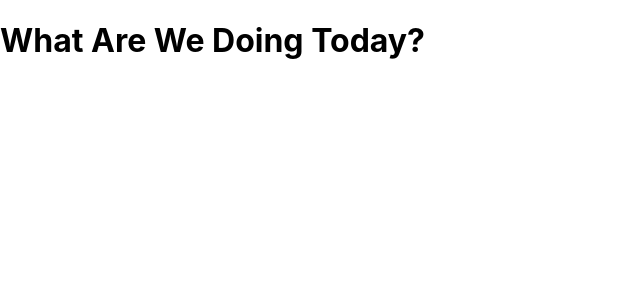
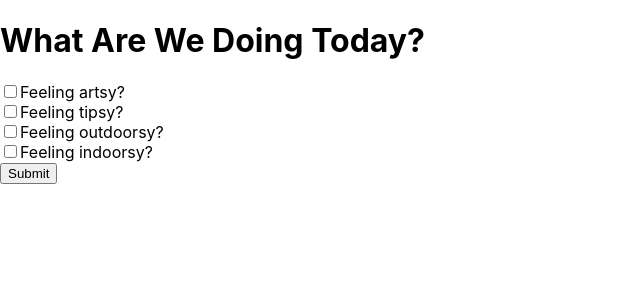
Before and after one commit to WhatAreWeDoingToday/WhatAreWeDoingToday, a React (Create React App) app: page / in a window 1280 px wide. Shown: the top 300 px of the page, without its empty margins (0-640 px from the left). Built offline with nearby package versions, Linux system fonts and the light colour scheme.

Commit message:
Add checkboxes attached to state

```diff
--- a/src/App.js
+++ b/src/App.js
@@ -1,13 +1,11 @@
 // import logo from './logo.svg';
 import React from 'react';
 import AllRoutes from './components/AllRoutes';
-import Header from './components/Header';
 import './styling/App.css';
 
 function App() {
   return (
     <div>
-      <Header />
       <AllRoutes />
       {/* footer here */}
     </div>
--- a/src/components/AllRoutes.js
+++ b/src/components/AllRoutes.js
@@ -1,11 +1,11 @@
 import React from 'react';
 import { Routes, Route } from 'react-router-dom';
-import Main from './Main';
+import WelcomePage from './WelcomePage';
 
 const AllRoutes = () => {
   return (
     <Routes>
-      <Route path="/" element={<Main />} />
+      <Route path="/" element={<WelcomePage />} />
       {/* //specific activity route */}
     </Routes>
   );
--- /dev/null
+++ b/src/components/Checkboxes.js
@@ -0,0 +1,65 @@
+import React, { useState } from 'react';
+
+const Checkboxes = () => {
+  const [art, setArt] = useState(false);
+  const [alcohol, setAlcohol] = useState(false);
+  const [outdoor, setOutdoor] = useState(false);
+  const [indoor, setIndoor] = useState(false);
+
+  const handleSubmit = (event) => {
+    event.preventDefault();
+
+    //create list from state
+
+    //move to next page
+  };
+
+  console.log('art', art);
+  console.log('alcohol', alcohol);
+  console.log('outdoor', outdoor);
+  console.log('indoor', indoor);
+
+  return (
+    <form onSubmit={(e) => handleSubmit(e)}>
+      <div>
+        <input
+          type="checkbox"
+          id="artsy"
+          checked={art}
+          onChange={() => setArt(!art)}
+        />
+        <label htmlFor="artsy">Feeling artsy?</label>
+      </div>
+      <div>
+        <input
+          type="checkbox"
+          id="alcohol"
+          checked={alcohol}
+          onChange={() => setAlcohol(!alcohol)}
+        />
+        <label htmlFor="alcohol">Feeling tipsy?</label>
+      </div>
+      <div>
+        <input
+          type="checkbox"
+          id="outdoorsy"
+          checked={outdoor}
+          onChange={() => setOutdoor(!outdoor)}
+        />
+        <label htmlFor="outdoorsy">Feeling outdoorsy?</label>
+      </div>
+      <div>
+        <input
+          type="checkbox"
+          id="indoorsy"
+          checked={indoor}
+          onChange={() => setIndoor(!indoor)}
+        />
+        <label htmlFor="indoorsy">Feeling indoorsy?</label>
+      </div>
+      <input type="submit" />
+    </form>
+  );
+};
+
+export default Checkboxes;
--- a/src/components/Main.js
+++ /dev/null
@@ -1,7 +0,0 @@
-import React from 'react';
-
-const Main = () => {
-  return <div>{/* //check boxes for different activity limitations */}</div>;
-};
-
-export default Main;
--- /dev/null
+++ b/src/components/WelcomePage.js
@@ -0,0 +1,14 @@
+import React from 'react';
+import Checkboxes from './Checkboxes';
+import Header from './Header';
+
+const WelcomePage = () => {
+  return (
+    <div>
+      <Header />
+      <Checkboxes />
+    </div>
+  );
+};
+
+export default WelcomePage;
```
